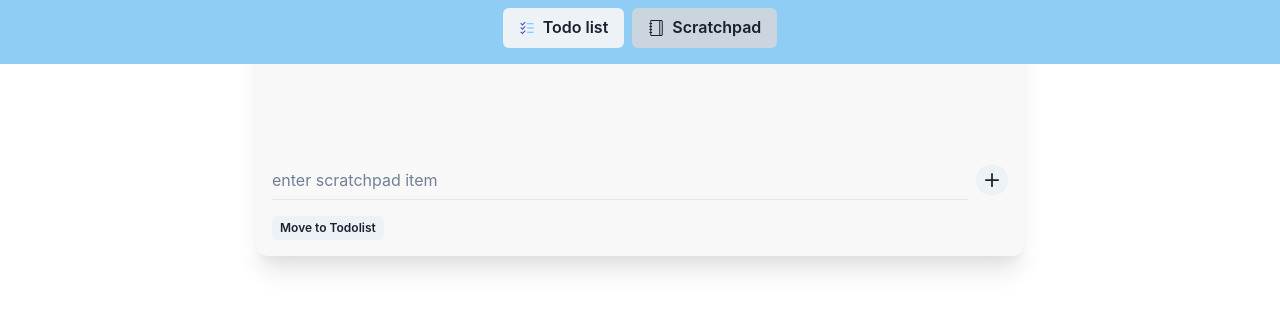
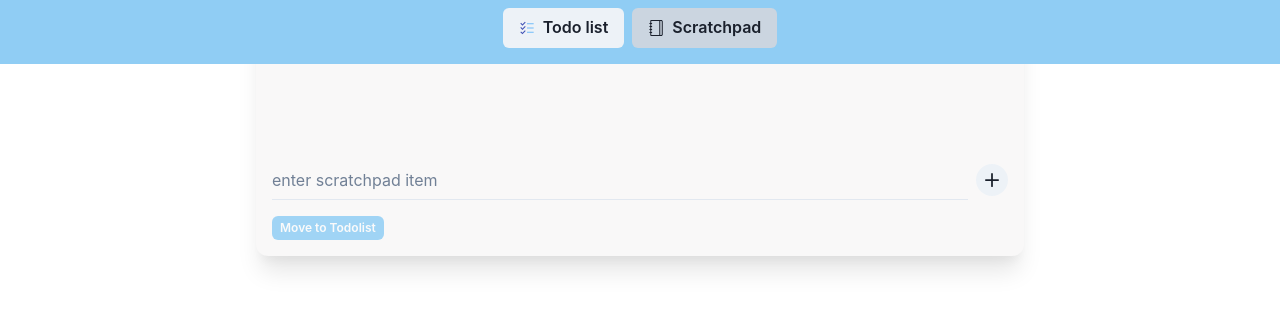
Before and after one commit to akshaymattoo/karya, a React (Vite) app: page /scratchpad in a window 1280 px wide. Shown: the top 310 px of the page. Built offline with nearby package versions, Linux system fonts and the light colour scheme.

Commit message:
logic to enable/disable move to todo button

```diff
--- a/src/components/TodoItem.tsx
+++ b/src/components/TodoItem.tsx
@@ -1,6 +1,6 @@
 import { IconButton, HStack, Button, Checkbox } from '@chakra-ui/react';
 import { DeleteIcon, EditIcon, CheckIcon } from '@chakra-ui/icons';
-import { useRef, useState } from 'react';
+import { useEffect, useRef, useState } from 'react';
 import { AutoResizeTextarea } from './AutoResizeTextArea';
 import { TodoType } from '../types/TodoType';
 function TodoItem({
@@ -11,11 +11,22 @@ function TodoItem({
   setScratchPadTodosMutable,
   setTodos,
   setScratchPadTodos,
+  setMoveToTodoActive,
 }: any) {
   const [todoinline, setTodoinline] = useState<TodoType>(todo);
   const [isReadOnly, setIsReadOnly] = useState<boolean>(true);
   const [updatedTodo, setupdatedTodo] = useState<string>(todoinline.task);
   const inputRef = useRef<any>();
+
+  useEffect(() => {
+    console.log('---length--', scratchPadTodosMutable.length);
+    if (scratchPadTodosMutable.length) {
+      setMoveToTodoActive(false);
+      return;
+    }
+    setMoveToTodoActive(true);
+  }, [scratchPadTodosMutable]);
+
   function editItem() {
     console.log('inside update todo', inputRef.current);
     if (inputRef.current) {
--- a/src/components/TodoList.tsx
+++ b/src/components/TodoList.tsx
@@ -10,6 +10,7 @@ function TodoList(props: TodoProps) {
   const [todos, setTodos] = useState<TodoType[] | []>([]);
   const [scratchPadTodos, setScratchPadTodos] = useState<TodoType[] | null>(null);
   const [scratchPadTodosMutable, setScratchPadTodosMutable] = useState<string[]>([]);
+  const [moveToTodoActive, setMoveToTodoActive] = useState<boolean>(true);
   const toast = useToast();
 
   const TODO_THRESHOLD = 8;
@@ -219,7 +220,13 @@ function TodoList(props: TodoProps) {
       {/** Show this button only for scrathpad */}
       <VStack p="1rem" spacing="2rem">
         {!hasLimit && (
-          <Button size="xs" alignSelf="flex-start" onClick={moveToTodoListAndRemoveFromScratchPad}>
+          <Button
+            colorScheme="twitter"
+            size="xs"
+            alignSelf="flex-start"
+            onClick={moveToTodoListAndRemoveFromScratchPad}
+            isDisabled={moveToTodoActive}
+          >
             Move to Todolist
           </Button>
         )}
@@ -242,6 +249,7 @@ function TodoList(props: TodoProps) {
                 scratchPadTodosMutable={scratchPadTodosMutable}
                 setScratchPadTodosMutable={setScratchPadTodosMutable}
                 setScratchPadTodos={setScratchPadTodos}
+                setMoveToTodoActive={setMoveToTodoActive}
               />
             ))}
       </VStack>
```
